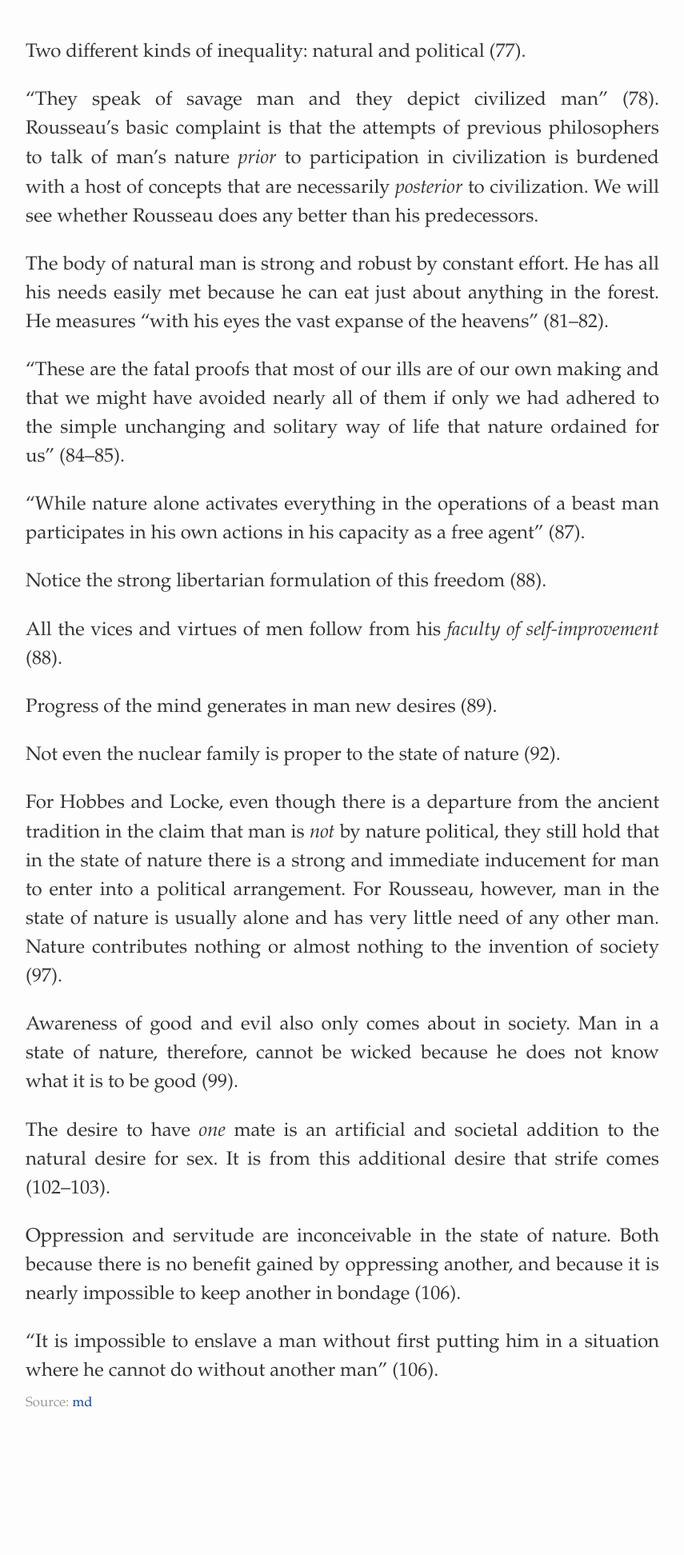
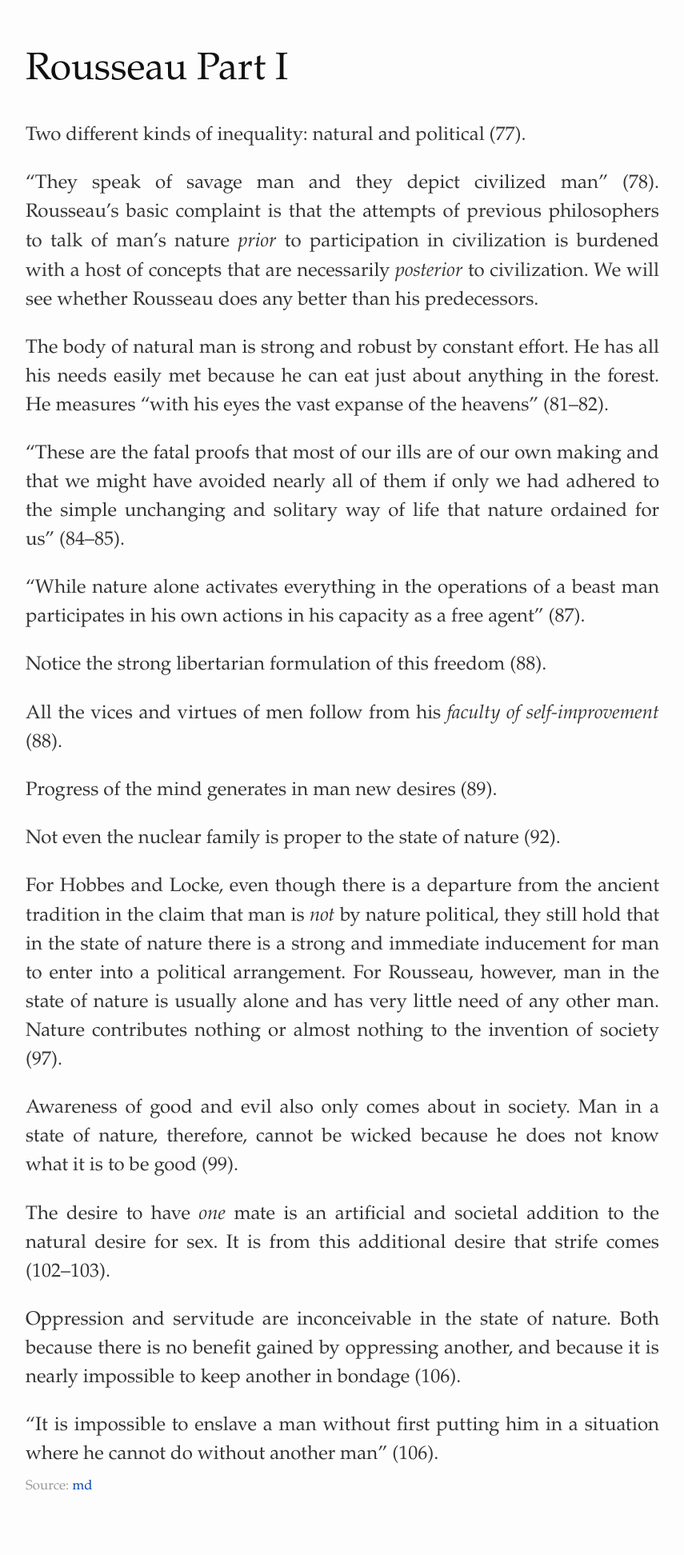
Before and after one commit to dansheffler/dtsheffler.com, a Jekyll site: the page built from _teaching/phl343/Rousseau1.md, in a window 1280 px wide. Shown: the whole page at 80% size, without its empty margins (212-1067 px from the left). Built offline with Jekyll 4.4.1, drawn with Linux system fonts in a browser that asks for light colours; Markdown is read by kramdown in place of the engine named in the settings; before the commit the page ends 1840 px from its top, so only the background shows below that.

Commit message:
Added title

```diff
--- a/_teaching/phl343/Rousseau1.md
+++ b/_teaching/phl343/Rousseau1.md
@@ -5,7 +5,7 @@ date:	2014-10-18
 layout:	noheader
 ---
 
-
+## Rousseau Part I ##
 
 Two different kinds of inequality: natural and political (77).
 
```
